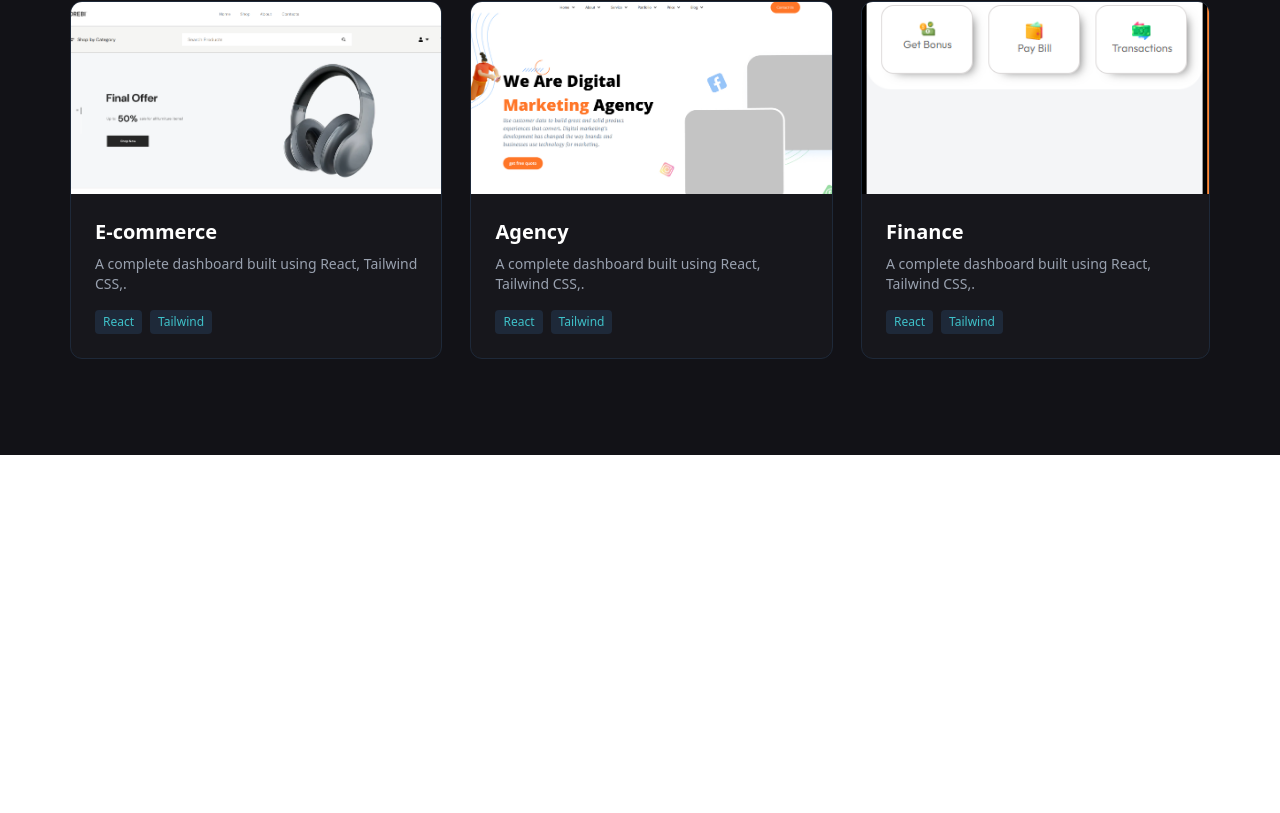
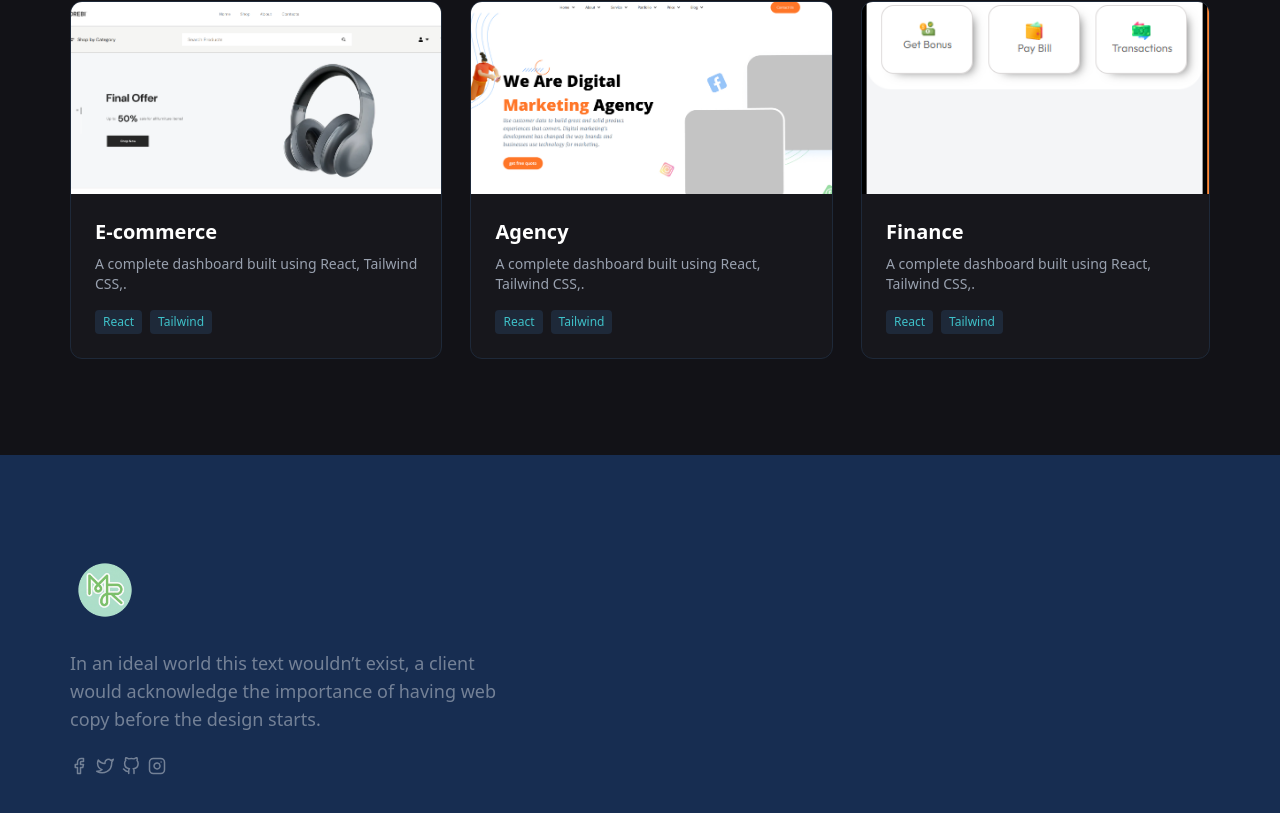
Before and after one commit to mesbaulrafi/myPortfolio, a React (Vite) app: page / in a window 1280 px wide. Shown: the part 3918-4731 px from the top of the page. Before the commit the page ends 4373 px from the top, so only its background shows below. Built offline with nearby package versions, Linux system fonts and the light colour scheme.

Commit message:
edit footer

```diff
--- a/src/components/layouts/Footer.jsx
+++ b/src/components/layouts/Footer.jsx
@@ -1,21 +1,44 @@
-import React from 'react'
-import Container from '../Container'
+import React from "react";
+import Container from "../Container";
+import Images from "../Images";
+import Logo from "/src/assets/Logo.png";
+import { FiFacebook } from "react-icons/fi";
+import { FiTwitter } from "react-icons/fi";
+import { FiGithub } from "react-icons/fi";
+import { FiInstagram } from "react-icons/fi";
+
+
+
+
 
 const Footer = () => {
   return (
     <>
-   <div className="">
+      <div className="bg-[#172d51] py-25">
         <Container>
           <div className="flex items-center justify-between">
             {/* Logo & Text */}
-        <div className=""></div>
+            <div className="w-[437px] ">
+              <Images imgSrc={Logo} className={'w-[70px]'}/>
+              <p className="text-lg opacity-40 py-6">
+                In an ideal world this text wouldn’t exist, a client would
+                acknowledge the importance of having web copy before the design
+                starts.
+              </p>
+              <div className="flex items-center gap-x-2 text-lg opacity-40">
+                <i><FiFacebook /></i>
+                <i><FiTwitter /></i>
+                <i><FiGithub /></i>
+                <i><FiInstagram /></i>
+              </div>
+            </div>
             {/* Footer Menu */}
             <div className=""></div>
           </div>
         </Container>
       </div>
     </>
-  )
-}
+  );
+};
 
-export default Footer
+export default Footer;
```
Lines whose indentation alone changed are shown as unchanged.
